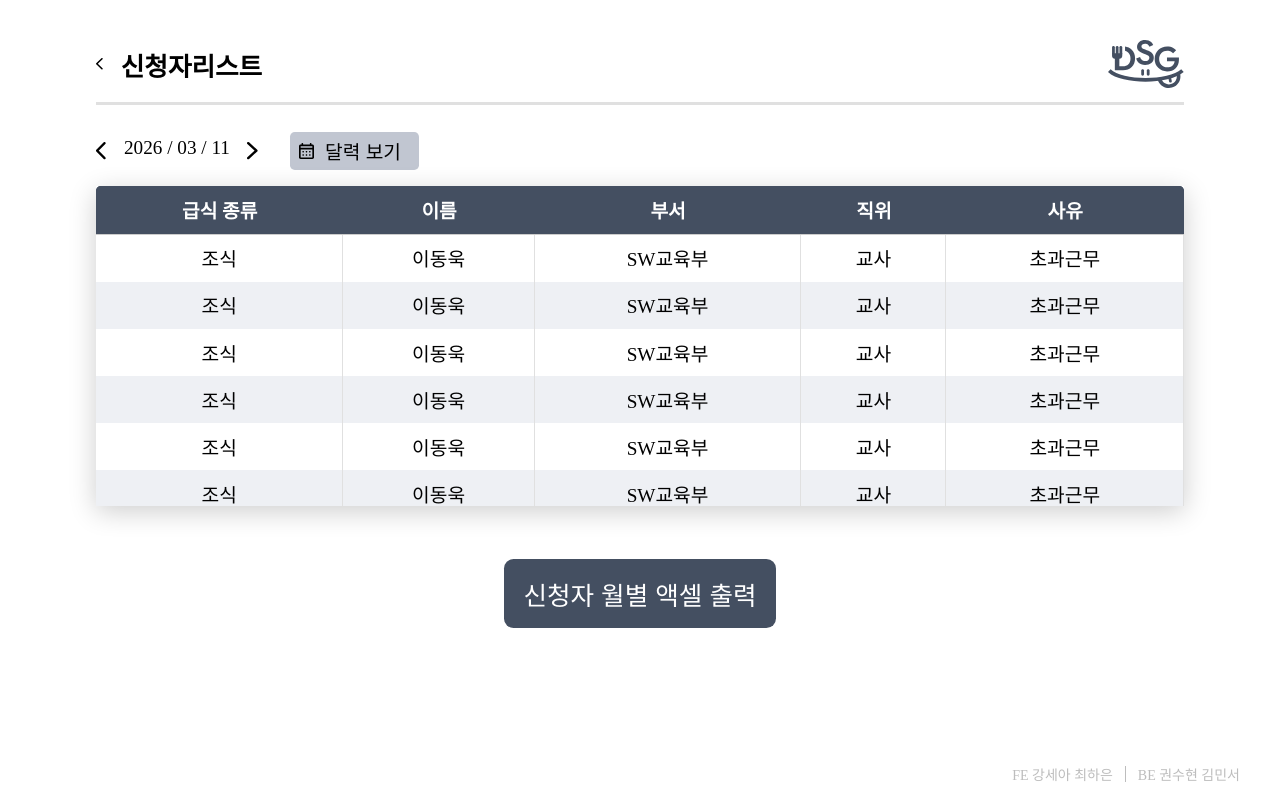
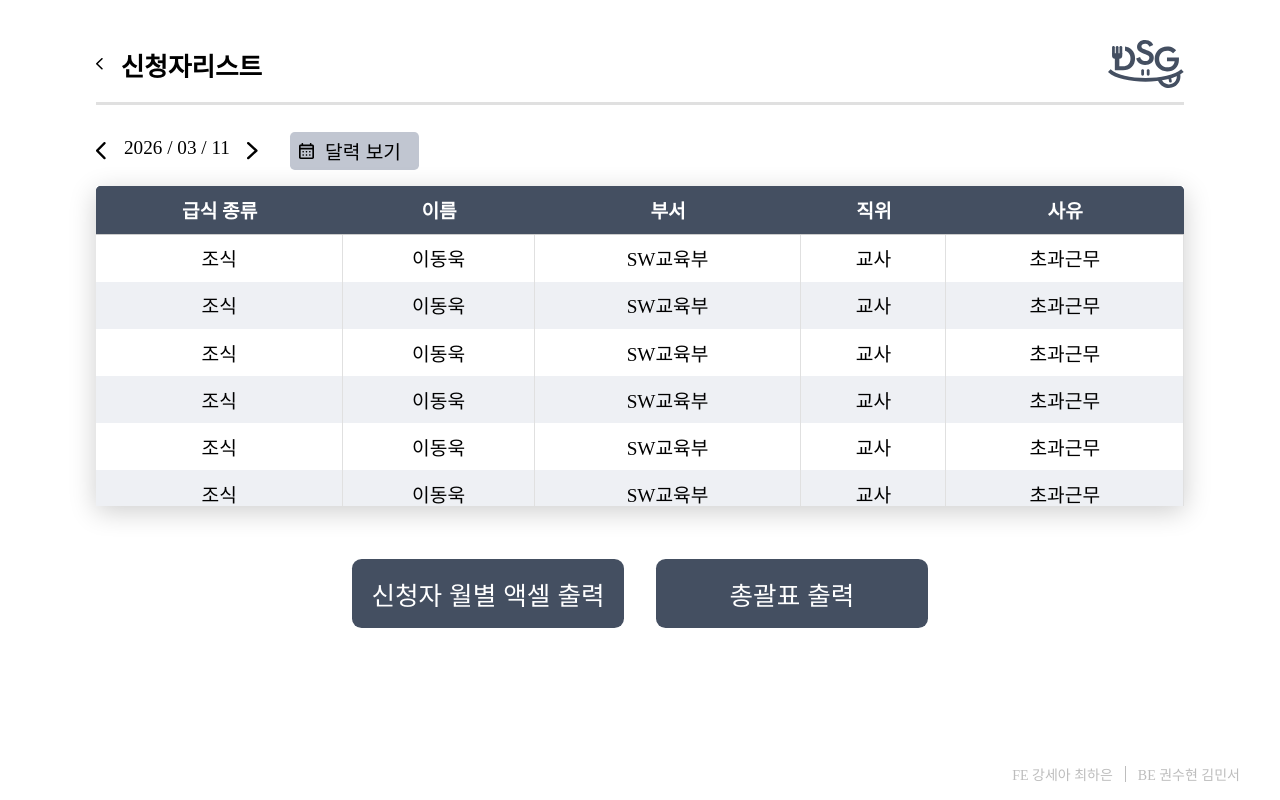
Before and after one commit to 2026DSG/DSG_Frontend, a React (Vite) app: page /get/apply in a window 1280 px wide. Built offline with nearby package versions, Linux system fonts and the light colour scheme.

Commit message:
feat: 총괄표 출력 버튼 추가
신청자 리스트에 총괄표 출력이 디자인에 포함되지 않은 이슈
- 총괄표 출력 버튼을 퍼블리싱 추가

```diff
--- a/src/pages/admin/ApplicationListPage.tsx
+++ b/src/pages/admin/ApplicationListPage.tsx
@@ -115,6 +115,7 @@ const ApplicationListPage = () => {
 
         <ButtonBox>
           <OutputButton>신청자 월별 액셀 출력</OutputButton>
+          <OutputButton>총괄표 출력</OutputButton>
         </ButtonBox>
       </TotalContainer>
       {isOpen && (
@@ -277,6 +278,7 @@ const ButtonBox = styled.div`
 `;
 
 const OutputButton = styled.button`
+  width: 340px;
   padding: 20px 24px;
   font-size: 32px;
   color: white;
```
